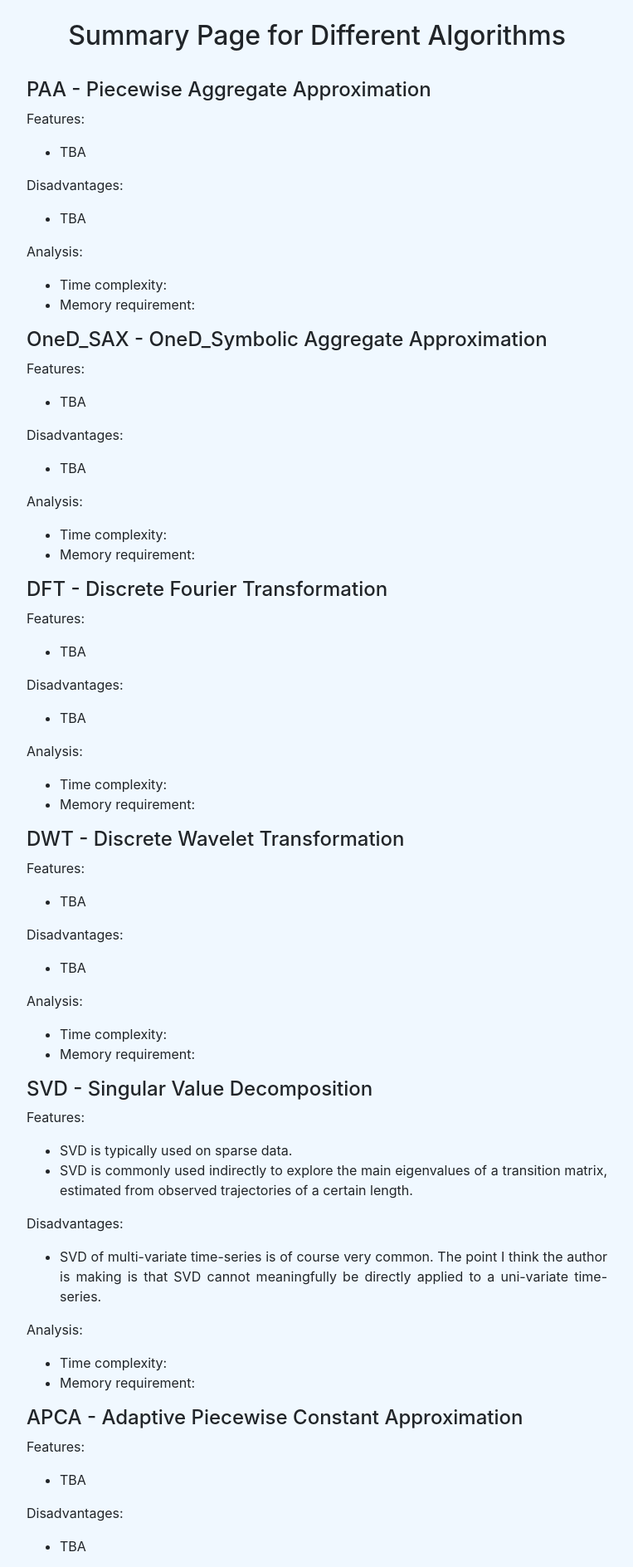
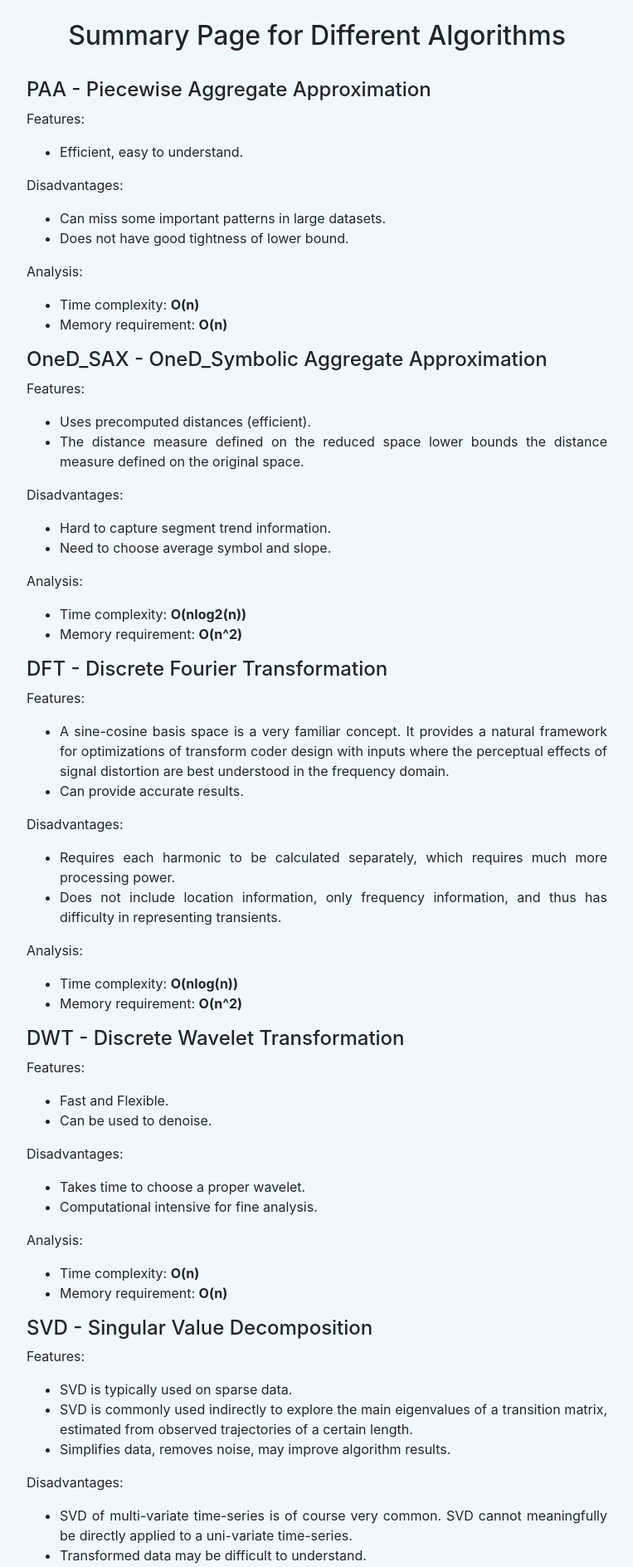
Before and after one commit to Jayson0709/time_series_project, a Flask app: page /summary in a window 1280 px wide. Shown: the part 56-1944 px from the top of the page at 83% size, without its empty margins (258-1021 px from the left). Run offline with Flask 2, Linux system fonts and the light colour scheme; parts of the project's set-up code (start-up, migrations or seed data) failed here and were passed over; some libraries are stand-ins or nearby versions.

Commit message:
[Update] updated the summary.html to wrap up the project.

```diff
--- a/templates/summary.html
+++ b/templates/summary.html
@@ -17,23 +17,26 @@
             Features:
         </p>
         <ul>
-            <li> TBA
+            <li> Efficient, easy to understand.
             </li>
         </ul>
         <p>
             Disadvantages:
         </p>
         <ul>
-            <li> TBA
+            <li> Can miss some important patterns in large datasets.
+            </li>
+            <li>
+                Does not have good tightness of lower bound.
             </li>
         </ul>
         <p>
             Analysis:
         </p>
         <ul>
-            <li> Time complexity:
+            <li> Time complexity: <b>O(n)</b>
             </li>
-            <li> Memory requirement:
+            <li> Memory requirement: <b>O(n)</b>
             </li>
         </ul>
 
@@ -45,23 +48,31 @@
             Features:
         </p>
         <ul>
-            <li> TBA
+            <li>
+                Uses precomputed distances (efficient).
+            </li>
+            <li>
+                The distance measure defined on the reduced space lower bounds the distance measure defined on the original space.
             </li>
         </ul>
         <p>
             Disadvantages:
         </p>
         <ul>
-            <li> TBA
+            <li>
+                Hard to capture segment trend information.
+            </li>
+            <li>
+                Need to choose average symbol and slope.
             </li>
         </ul>
         <p>
             Analysis:
         </p>
         <ul>
-            <li> Time complexity:
+            <li> Time complexity: <b>O(nlog2(n))</b>
             </li>
-            <li> Memory requirement:
+            <li> Memory requirement: <b>O(n^2)</b>
             </li>
         </ul>
 
@@ -73,23 +84,31 @@
             Features:
         </p>
         <ul>
-            <li> TBA
+            <li>
+                A sine-cosine basis space is a very familiar concept. It provides a natural framework for optimizations of transform coder design with inputs where the perceptual effects of signal distortion are best understood in the frequency domain.
+            </li>
+            <li>
+                Can provide accurate results.
             </li>
         </ul>
         <p>
             Disadvantages:
         </p>
         <ul>
-            <li> TBA
+            <li>
+                 Requires each harmonic to be calculated separately, which requires much more processing power.
+            </li>
+            <li>
+                Does not include location information, only frequency information, and thus has difficulty in representing transients.
             </li>
         </ul>
         <p>
             Analysis:
         </p>
         <ul>
-            <li> Time complexity:
+            <li> Time complexity: <b>O(nlog(n))</b>
             </li>
-            <li> Memory requirement:
+            <li> Memory requirement: <b>O(n^2)</b>
             </li>
         </ul>
 
@@ -101,23 +120,31 @@
             Features:
         </p>
         <ul>
-            <li> TBA
+            <li>
+                Fast and Flexible.
+            </li>
+            <li>
+                Can be used to denoise.
             </li>
         </ul>
         <p>
             Disadvantages:
         </p>
         <ul>
-            <li> TBA
+            <li>
+                Takes time to choose a proper wavelet.
+            </li>
+            <li>
+                Computational intensive for fine analysis.
             </li>
         </ul>
         <p>
             Analysis:
         </p>
         <ul>
-            <li> Time complexity:
+            <li> Time complexity: <b>O(n)</b>
             </li>
-            <li> Memory requirement:
+            <li> Memory requirement: <b>O(n)</b>
             </li>
         </ul>
 
@@ -134,23 +161,28 @@
                 SVD is commonly used indirectly to explore the main eigenvalues of a transition matrix,
                 estimated from observed trajectories of a certain length.
             </li>
+            <li>
+                Simplifies data, removes noise, may improve algorithm results.
+            </li>
         </ul>
         <p>
             Disadvantages:
         </p>
         <ul>
-            <li> SVD of multi-variate time-series is of course very common.
-                The point I think the author is making is that SVD cannot meaningfully be directly
+            <li> SVD of multi-variate time-series is of course very common. SVD cannot meaningfully be directly
                 applied to a uni-variate time-series.
+            </li>
+            <li>
+                Transformed data may be difficult to understand.
             </li>
         </ul>
         <p>
             Analysis:
         </p>
         <ul>
-            <li> Time complexity:
+            <li> Time complexity: <b>O(n^3)</b>
             </li>
-            <li> Memory requirement:
+            <li> Memory requirement: <b>O(n^2)</b>
             </li>
         </ul>
 
@@ -162,23 +194,29 @@
             Features:
         </p>
         <ul>
-            <li> TBA
+            <li> A raw time series is divided into several segments with unequal lengths based on important points.
+            </li>
+            <li>
+                The observations in each segment are substituted by a mean value.
+            </li>
+            <li>
+                The adaptive piecewise constant approximation is more flexible than the piecewise aggregate approximation.
             </li>
         </ul>
         <p>
             Disadvantages:
         </p>
         <ul>
-            <li> TBA
+            <li> Not as fast as PAA or PLA.
             </li>
         </ul>
         <p>
             Analysis:
         </p>
         <ul>
-            <li> Time complexity:
+            <li> Time complexity: <b>O(nlog2(n))</b>
             </li>
-            <li> Memory requirement:
+            <li> Memory requirement: <b>O(n)</b>
             </li>
         </ul>
 
@@ -190,23 +228,33 @@
             Features:
         </p>
         <ul>
-            <li> TBA
+            <li> Better tightness of lower bound than PAA.
+            </li>
+            <li>
+                PLA possesses small index dimension and low computational overhead.
+            </li>
+            <li>
+                Moreover, this type of representation is more friendly to human visual experience.
             </li>
         </ul>
         <p>
             Disadvantages:
         </p>
         <ul>
-            <li> TBA
+            <li>
+                Takes time to choose the dividing points and the number of segments.
+            </li>
+            <li>
+                Not suitable for discrete data or sparse data.
             </li>
         </ul>
         <p>
             Analysis:
         </p>
         <ul>
-            <li> Time complexity:
+            <li> Time complexity: <b>O(n)</b>
             </li>
-            <li> Memory requirement:
+            <li> Memory requirement: <b>O(n)</b>
             </li>
         </ul>
     </div>
```
Also changed, not shown: static/images/dtw_warp.png, static/images/euclidean_matching.png.
